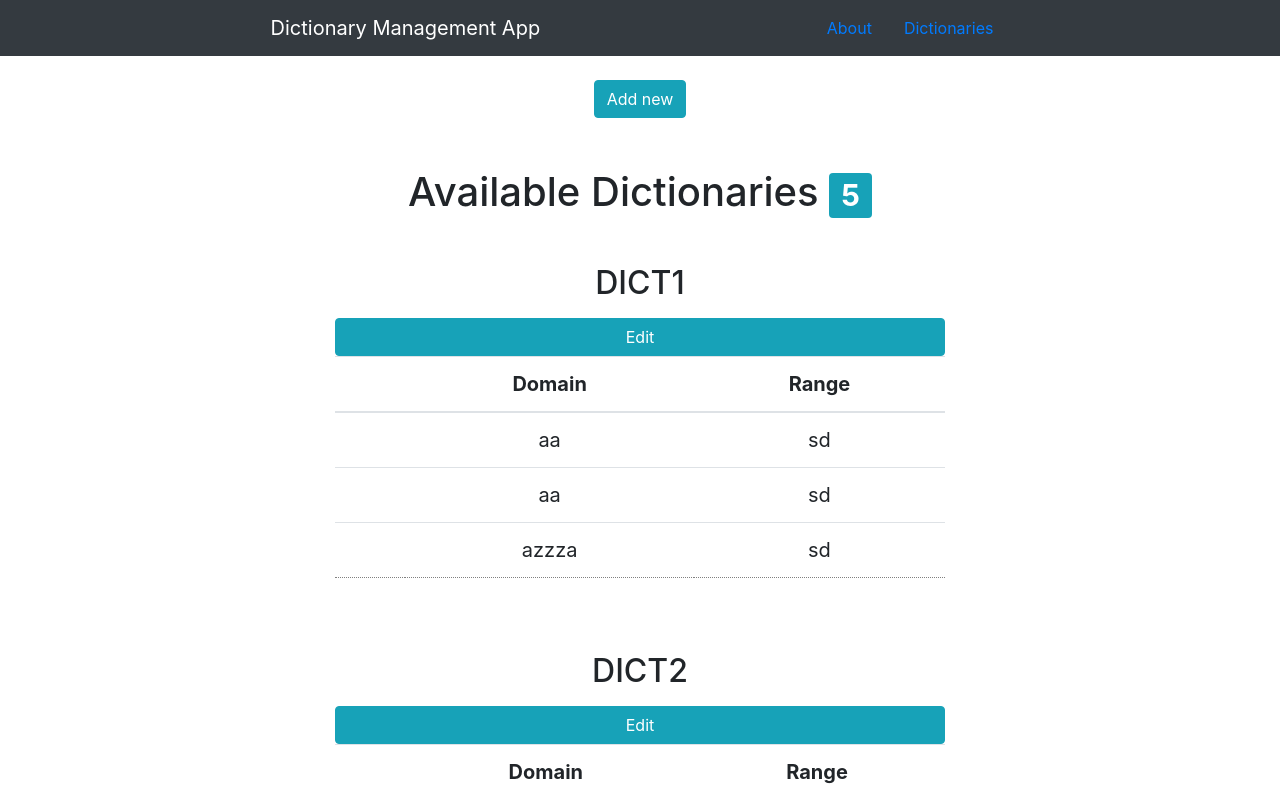
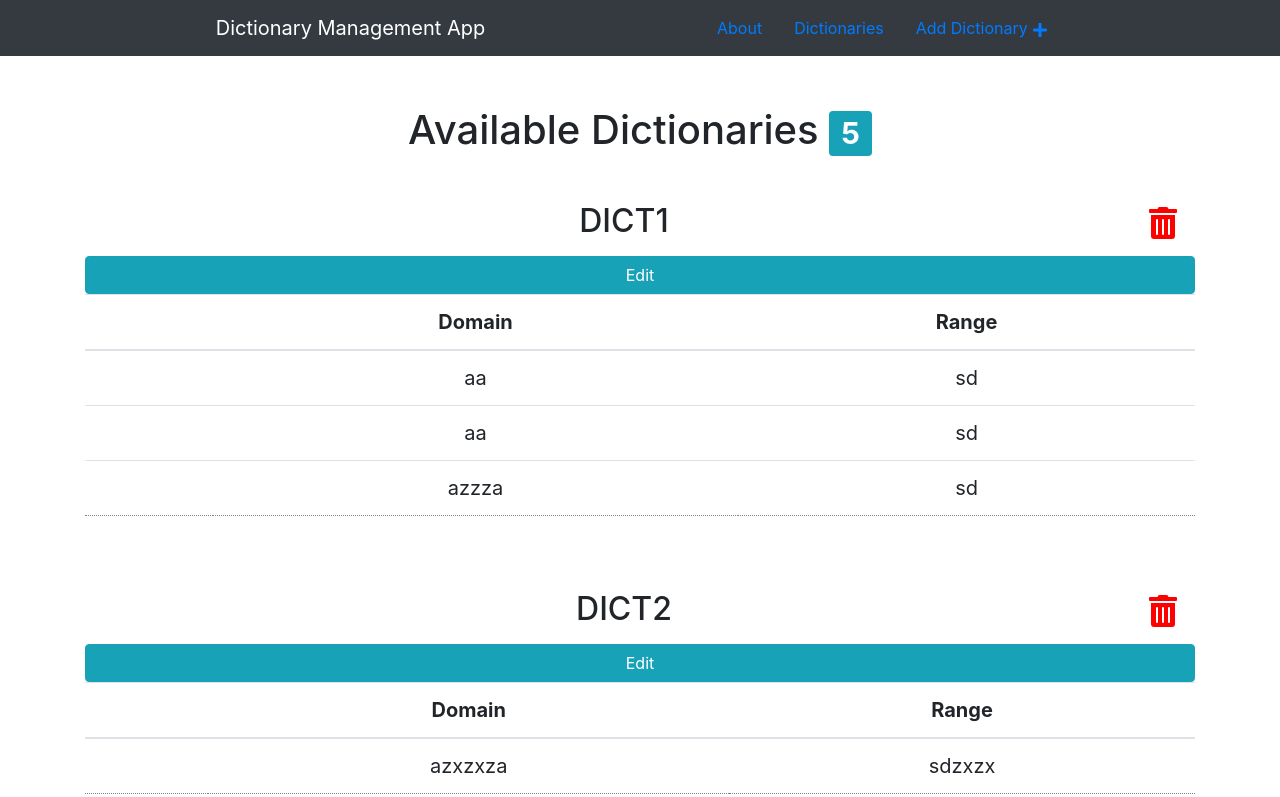
Before and after one commit to Doszka813/dictionary-management-app-reactJS, a React app: page /dictionaries in a window 1280 px wide. Shown: the top 797 px of the page. Built offline with nearby package versions, Linux system fonts and the light colour scheme.

Commit message:
routing fix + separate views for adding / viewing

```diff
--- a/package.json
+++ b/package.json
@@ -30,6 +30,7 @@
   },
   "dependencies": {
     "bootstrap": "^4.1.3",
+    "react-icons": "^3.2.2",
     "react-router-dom": "^4.3.1",
     "reactstrap": "^6.5.0"
   }
--- a/src/app/App.js
+++ b/src/app/App.js
@@ -5,7 +5,9 @@ import {dictionaryService} from '../services/dictionaryService.js';
 import Navigation from './components/Navigation';
 import DictionariesList from './components/DictionariesList';
 import DictionaryCreator from './components/DictionaryCreator';
+import About from './components/About';
 import '../css/style.css';
+import { Switch, Route } from 'react-router-dom';
 
 class App extends Component {
   constructor(){
@@ -124,17 +126,21 @@ class App extends Component {
     })
   }
 
+  removeDictionary = (dictionary) => {
+  }
+
   render() {
     return (
-      <div className="wrapper">
-      <br />
-      <Button color="info" onClick={this.toggleView}>{this.state.isCreateMode ? 'End' : 'Add new'}</Button>
+      <div className="App">
+        <Navigation />
+        <Switch>
+          <Route exact path="/" component={About}></Route>
+          <Route path="/dictionaries" render={ props => <DictionariesList dictionaries={this.state.dictionaries} />}></Route>
+          <Route path="/addDictionary" render={ props => <DictionaryCreator addDictionary={this.addDictionary} />}></Route>
+        </Switch>
+      </div>
 
-      { this.state.isCreateMode
-        ? <DictionaryCreator toggleView={this.toggleView} addDictionary={this.addDictionary} />
-        : <DictionariesList dictionaries={this.state.dictionaries} />
-      }
-      </div>
+
     );
   }
 }
--- a/src/app/components/Dictionary.js
+++ b/src/app/components/Dictionary.js
@@ -3,6 +3,7 @@ import { Link } from "react-router-dom";
 import { Button, NavItem, NavLink, Table } from 'reactstrap';
 import Pair from './Pair';
 import '../../css/style.css';
+import { FaTrashAlt } from 'react-icons/fa';
 
 class Dictionary extends Component {
   constructor(){
@@ -18,11 +19,14 @@ class Dictionary extends Component {
   //     id: id
   //   })
   // }
-
+  // removeDictionary = (dictionary) => {
+  //   this.props.removeDictionary(dictionary);
+  //
+  // }
   render() {
     return (
       <NavItem className="dictionary">
-        <NavLink><h2>{this.props.dictionary.name}</h2></NavLink>
+        <NavLink><h2>{this.props.dictionary.name}<span id="remove"><FaTrashAlt color="red"/></span></h2></NavLink>
         <Link to={`/dictionary/${this.props.dictionary.id}`}><Button color="info">Edit</Button></Link>
 
         <Table>
--- a/src/app/components/DictionaryCreator.js
+++ b/src/app/components/DictionaryCreator.js
@@ -70,7 +70,6 @@ class DictionaryCreator extends Component {
   submit = () => {
     let dictionary = {...this.state.newDictionary};
     this.props.addDictionary(dictionary);
-    this.props.toggleView();
   };
 
   render() {
--- a/src/app/components/Navigation.js
+++ b/src/app/components/Navigation.js
@@ -5,6 +5,7 @@ import { NavLink as RRNavLink } from 'react-router-dom';
 import About from './About';
 import DictionariesList from './DictionariesList';
 import DictionaryCreator from './DictionaryCreator';
+import { FaPlus } from 'react-icons/fa';
 import Dictionary from './Dictionary';
 
 import { Nav, NavItem, Navbar, NavbarBrand, NavLink } from 'reactstrap';
@@ -26,6 +27,11 @@ const Navigation = () => {
                 tag={RRNavLink}
                 to="/dictionaries">Dictionaries</NavLink>
             </NavItem>
+            <NavItem>
+              <NavLink className="nav-link-gdc"
+                tag={RRNavLink}
+                to="/addDictionary">Add Dictionary <FaPlus /></NavLink>
+            </NavItem>
           </Nav>
         </Navbar>
       </div>
--- a/src/css/style.css
+++ b/src/css/style.css
@@ -60,3 +60,7 @@ a {
 .preview {
   margin-top: 20px
 }
+
+span#remove {
+  float: right;
+}
--- a/src/index.js
+++ b/src/index.js
@@ -12,13 +12,7 @@ import Navigation from './app/components/Navigation';
 
 ReactDOM.render(
   <BrowserRouter>
-    <div className="app">
-      <Navigation />
-      <Route exact path="/" component={About}></Route>
-      <Route path="/dictionaries" component={App}></Route>
-      <Route path="/dictionary/:id" component={Dictionary}></Route>
-      <Route path="/addDictionary" component={DictionaryCreator}></Route>
-    </div>
+    <App />
   </BrowserRouter>,
 document.getElementById('app')
 );
```
Also changed, not shown: 1 other file (tests, documents, lock files or other folders).
